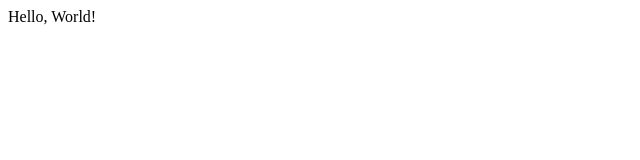
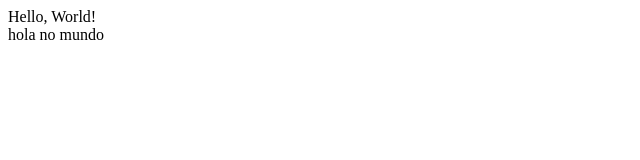
Before and after one commit to Miguel-prog1/hola, a plain HTML site: page index.html in a window 1280 px wide. Shown: the full height of the page, 0-640 px from the left. Drawn offline with Linux system fonts and the light colour scheme.

Commit message:
Update index.html

```diff
--- a/index.html
+++ b/index.html
@@ -7,5 +7,8 @@
 </head>
 <body>
     <div id="app">Hello, World!</div>
+    <div>hola no mundo
+
+    </div>
 </body>
 </html>
```
